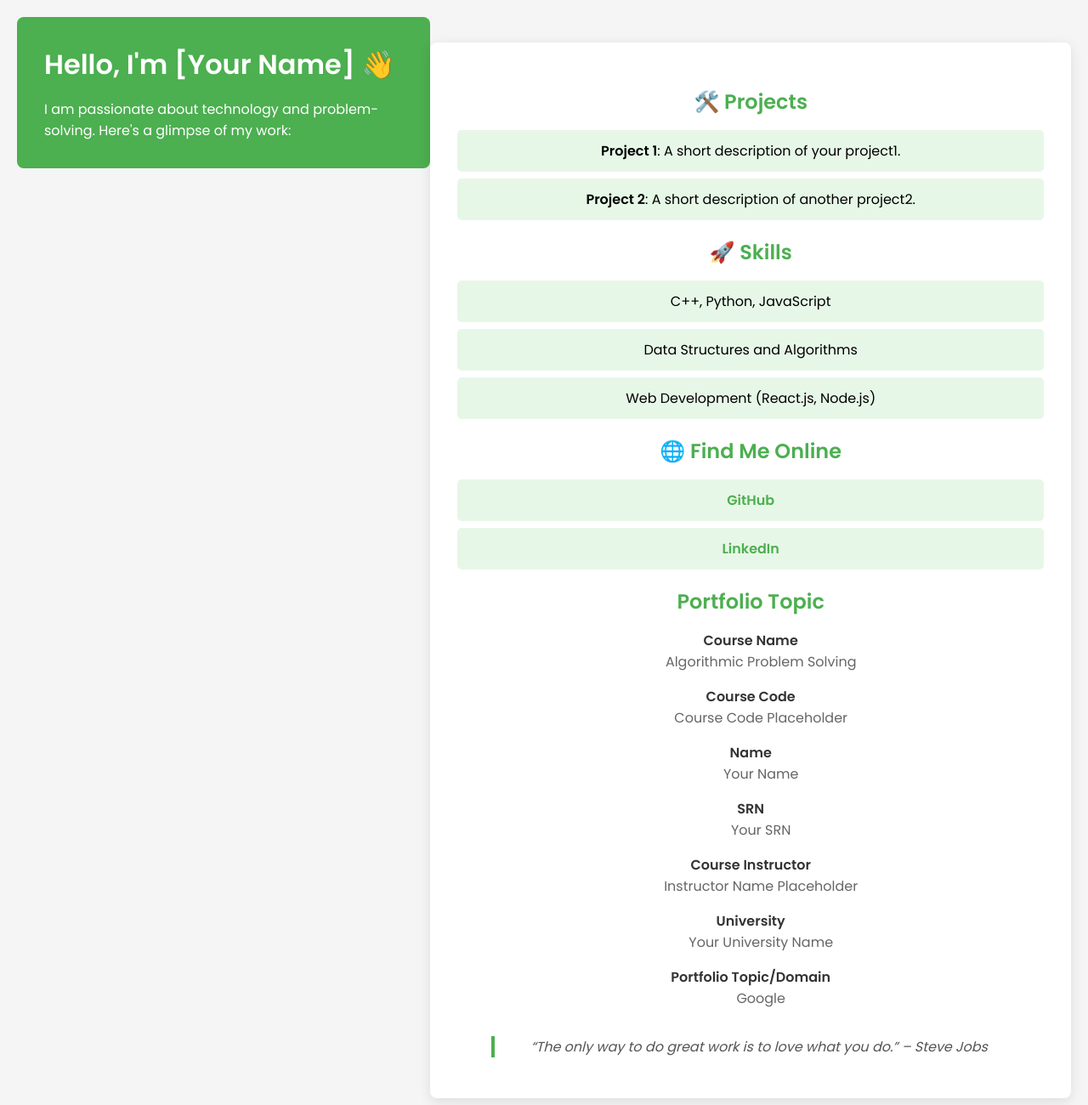
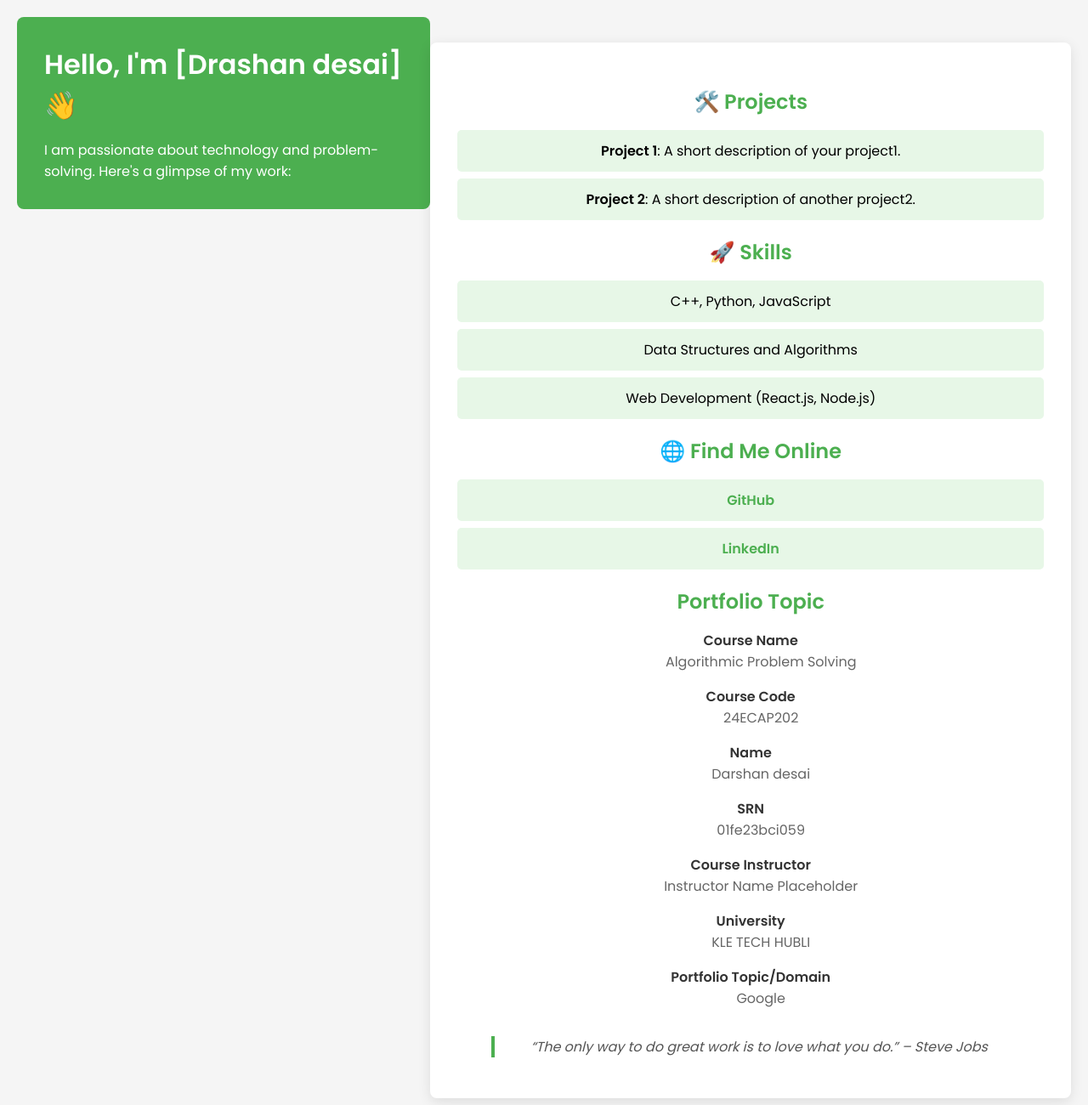
Before and after one commit to 01fe23bci059/portfolio.github.io, a plain HTML site: page index.html in a window 1280 px wide. Shown: the whole page at 85% size. Drawn offline with Linux system fonts and the light colour scheme.

Commit message:
Update index.html

```diff
--- a/index.html
+++ b/index.html
@@ -9,7 +9,7 @@
 </head>
 <body>
     <header>
-        <h1>Hello, I'm [Your Name] 👋</h1>
+        <h1>Hello, I'm [Drashan desai] 👋</h1>
         <p>I am passionate about technology and problem-solving. Here's a glimpse of my work:</p>
     </header>
 
@@ -39,19 +39,19 @@
             <dd>Algorithmic Problem Solving</dd>
 
             <dt>Course Code</dt>
-            <dd>Course Code Placeholder</dd>
+            <dd>24ECAP202</dd>
 
             <dt>Name</dt>
-            <dd>Your Name</dd>
+            <dd>Darshan desai</dd>
 
             <dt>SRN</dt>
-            <dd>Your SRN</dd>
+            <dd>01fe23bci059</dd>
 
             <dt>Course Instructor</dt>
             <dd>Instructor Name Placeholder</dd>
 
             <dt>University</dt>
-            <dd>Your University Name</dd>
+            <dd>KLE TECH HUBLI </dd>
 
             <dt>Portfolio Topic/Domain</dt>
             <dd>Google</dd>
```
